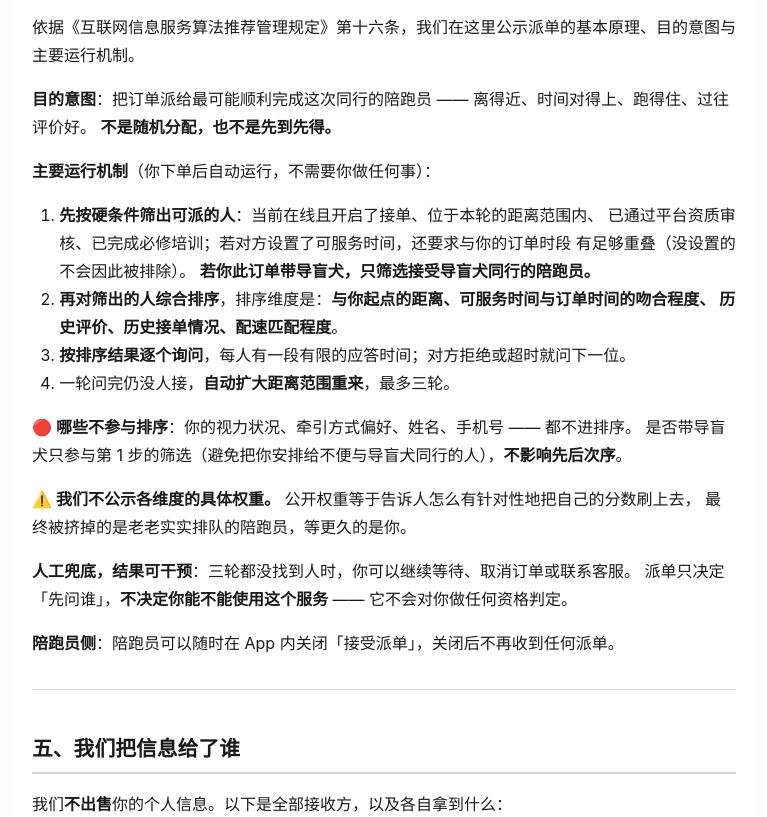
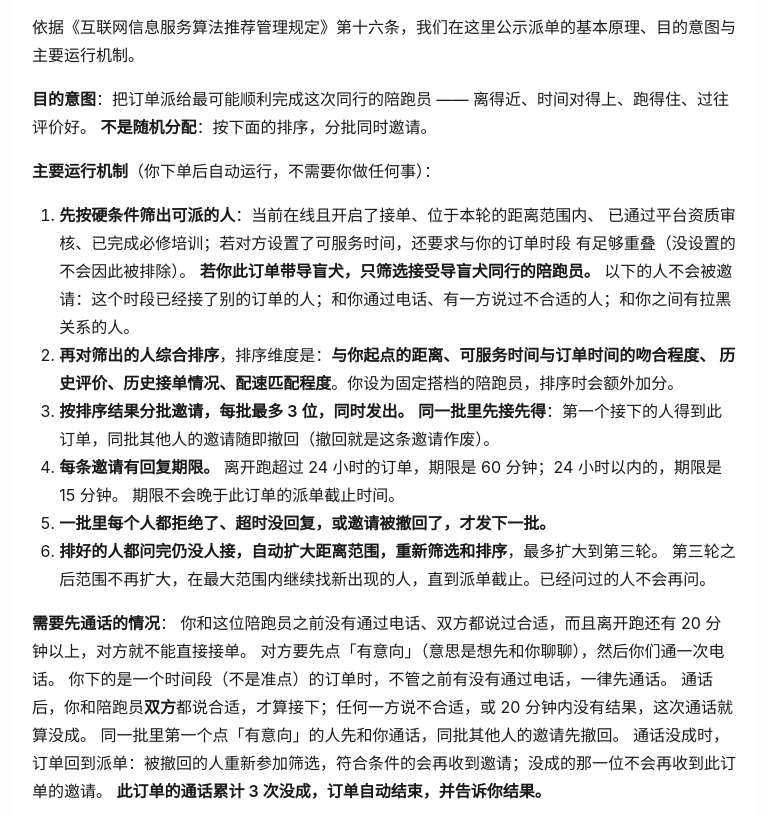
Before and after one commit to Jayden23018/blindrun-legal, a plain HTML site: page privacy-policy.html in a window 1280 px wide. Shown: the part 4742-5559 px from the top of the page, without its empty margins (256-1023 px from the left). Drawn offline with Linux system fonts and the light colour scheme.

Commit message:
docs: 隐私政策 §四 派单说明照代码改写（同时邀请 3 人、先接先得） (#8)

```diff
--- a/privacy-policy.html
+++ b/privacy-policy.html
@@ -447,18 +447,36 @@ id="四我们怎么给你匹配同行伙伴派单说明">四、我们怎么给
 <p>依据《互联网信息服务算法推荐管理规定》第十六条，我们在这里公示派单的基本原理、目的意图与主要运行机制。</p>
 <p><strong>目的意图</strong>：把订单派给最可能顺利完成这次同行的陪跑员
 —— 离得近、时间对得上、跑得住、过往评价好。
-<strong>不是随机分配，也不是先到先得。</strong></p>
+<strong>不是随机分配</strong>：按下面的排序，分批同时邀请。</p>
 <p><strong>主要运行机制</strong>（你下单后自动运行，不需要你做任何事）：</p>
 <ol type="1">
 <li><strong>先按硬条件筛出可派的人</strong>：当前在线且开启了接单、位于本轮的距离范围内、
 已通过平台资质审核、已完成必修培训；若对方设置了可服务时间，还要求与你的订单时段
 有足够重叠（没设置的不会因此被排除）。
-<strong>若你此订单带导盲犬，只筛选接受导盲犬同行的陪跑员。</strong></li>
+<strong>若你此订单带导盲犬，只筛选接受导盲犬同行的陪跑员。</strong>
+以下的人不会被邀请：这个时段已经接了别的订单的人；和你通过电话、有一方说过不合适的人；和你之间有拉黑关系的人。</li>
 <li><strong>再对筛出的人综合排序</strong>，排序维度是：<strong>与你起点的距离、可服务时间与订单时间的吻合程度、
-历史评价、历史接单情况、配速匹配程度</strong>。</li>
-<li><strong>按排序结果逐个询问</strong>，每人有一段有限的应答时间；对方拒绝或超时就问下一位。</li>
-<li>一轮问完仍没人接，<strong>自动扩大距离范围重来</strong>，最多三轮。</li>
+历史评价、历史接单情况、配速匹配程度</strong>。你设为固定搭档的陪跑员，排序时会额外加分。</li>
+<li><strong>按排序结果分批邀请，每批最多 3 位，同时发出。</strong>
+<strong>同一批里先接先得</strong>：第一个接下的人得到此订单，同批其他人的邀请随即撤回（撤回就是这条邀请作废）。</li>
+<li><strong>每条邀请有回复期限。</strong> 离开跑超过 24
+小时的订单，期限是 60 分钟；24 小时以内的，期限是 15 分钟。
+期限不会晚于此订单的派单截止时间。</li>
+<li><strong>一批里每个人都拒绝了、超时没回复，或邀请被撤回了，才发下一批。</strong></li>
+<li><strong>排好的人都问完仍没人接，自动扩大距离范围，重新筛选和排序</strong>，最多扩大到第三轮。
+第三轮之后范围不再扩大，在最大范围内继续找新出现的人，直到派单截止。已经问过的人不会再问。</li>
 </ol>
+<p><strong>需要先通话的情况</strong>：
+你和这位陪跑员之前没有通过电话、双方都说过合适，而且离开跑还有 20
+分钟以上，对方就不能直接接单。
+对方要先点「有意向」（意思是想先和你聊聊），然后你们通一次电话。
+你下的是一个时间段（不是准点）的订单时，不管之前有没有通过电话，一律先通话。
+通话后，你和陪跑员<strong>双方</strong>都说合适，才算接下；任何一方说不合适，或
+20 分钟内没有结果，这次通话就算没成。
+同一批里第一个点「有意向」的人先和你通话，同批其他人的邀请先撤回。
+通话没成时，订单回到派单：被撤回的人重新参加筛选，符合条件的会再收到邀请；没成的那一位不会再收到此订单的邀请。
+<strong>此订单的通话累计 3
+次没成，订单自动结束，并告诉你结果。</strong></p>
 <p><strong>🔴
 哪些不参与排序</strong>：你的视力状况、牵引方式偏好、姓名、手机号 ——
 都不进排序。 是否带导盲犬只参与第 1
@@ -466,7 +484,10 @@ id="四我们怎么给你匹配同行伙伴派单说明">四、我们怎么给
 <p><strong>⚠️ 我们不公示各维度的具体权重。</strong>
 公开权重等于告诉人怎么有针对性地把自己的分数刷上去，
 最终被挤掉的是老老实实排队的陪跑员，等更久的是你。</p>
-<p><strong>人工兜底，结果可干预</strong>：三轮都没找到人时，你可以继续等待、取消订单或联系客服。
+<p><strong>人工兜底，结果可干预</strong>：派单期间你随时可以取消订单，也可以联系客服。
+派单截止时间：准点订单在开跑前 30 分钟；按时间段下的订单在时间段结束前
+90 分钟（不早于开始前 30 分钟）。
+到截止时仍没人接，系统会自动顺延几次；顺延用完仍没人接，订单自动结束，并告诉你结果。
 派单只决定「先问谁」，<strong>不决定你能不能使用这个服务</strong> ——
 它不会对你做任何资格判定。</p>
 <p><strong>陪跑员侧</strong>：陪跑员可以随时在 App
@@ -840,7 +861,7 @@ href="https://beian.miit.gov.cn/">工业和信息化部政务服务平台</a>
 <h2 id="十三版本记录">十三、版本记录</h2>
 <h3 id="v152026-11-17-本次更新了什么">v1.5（2026-11-17）——
 本次更新了什么</h3>
-<p>这一版<strong>没有新增数据采集</strong>，改的全部是把本来就在发生的事写准确。六处：</p>
+<p>这一版<strong>没有新增数据采集</strong>，改的全部是把本来就在发生的事写准确。七处：</p>
 <ol type="1">
 <li><strong>运营主体与备案</strong>：运营主体由「个人开发者」改为深圳醋溜科技有限公司，补上
 App 备案号。</li>
@@ -853,6 +874,10 @@ SDK 和阿里云实人认证 SDK
 节第（3）类的位置收集时机</strong>：旧文写「仅在服务期间收集」。陪跑员打开「接受派单」后，在线等待派单时也会上报位置。</li>
 <li><strong>称呼统一</strong>：订单和服务场景里的「志愿者」改称「陪跑员」，「这一单」改称「此订单」；注册、实名核验、资质审核仍称「志愿者」。只改称呼，不改收集范围、用途、接收方和保存期限。</li>
 <li>同时发布 v1.4 的用词更正（「牵引绳」改「陪跑绳」）。</li>
+<li><strong>更正第四节「派单说明」</strong>：旧文写「不是随机分配，也不是先到先得」「按排序结果逐个询问……对方拒绝或超时就问下一位」，与实际不符。派单代码一直是每批同时邀请最多
+3
+位陪跑员、同一批里先接先得，是旧文写错了。现在照实写明，并补上：哪些人不会被邀请、固定搭档加分、回复期限、需要先通话的情况（双方都说合适才算接下，累计
+3 次没成订单自动结束）、三轮之后怎么办、派单截止与自动顺延。</li>
 </ol>
 <h3 id="v142026-10-19-本次更新了什么">v1.4（2026-10-19）——
 本次更新了什么</h3>
```
